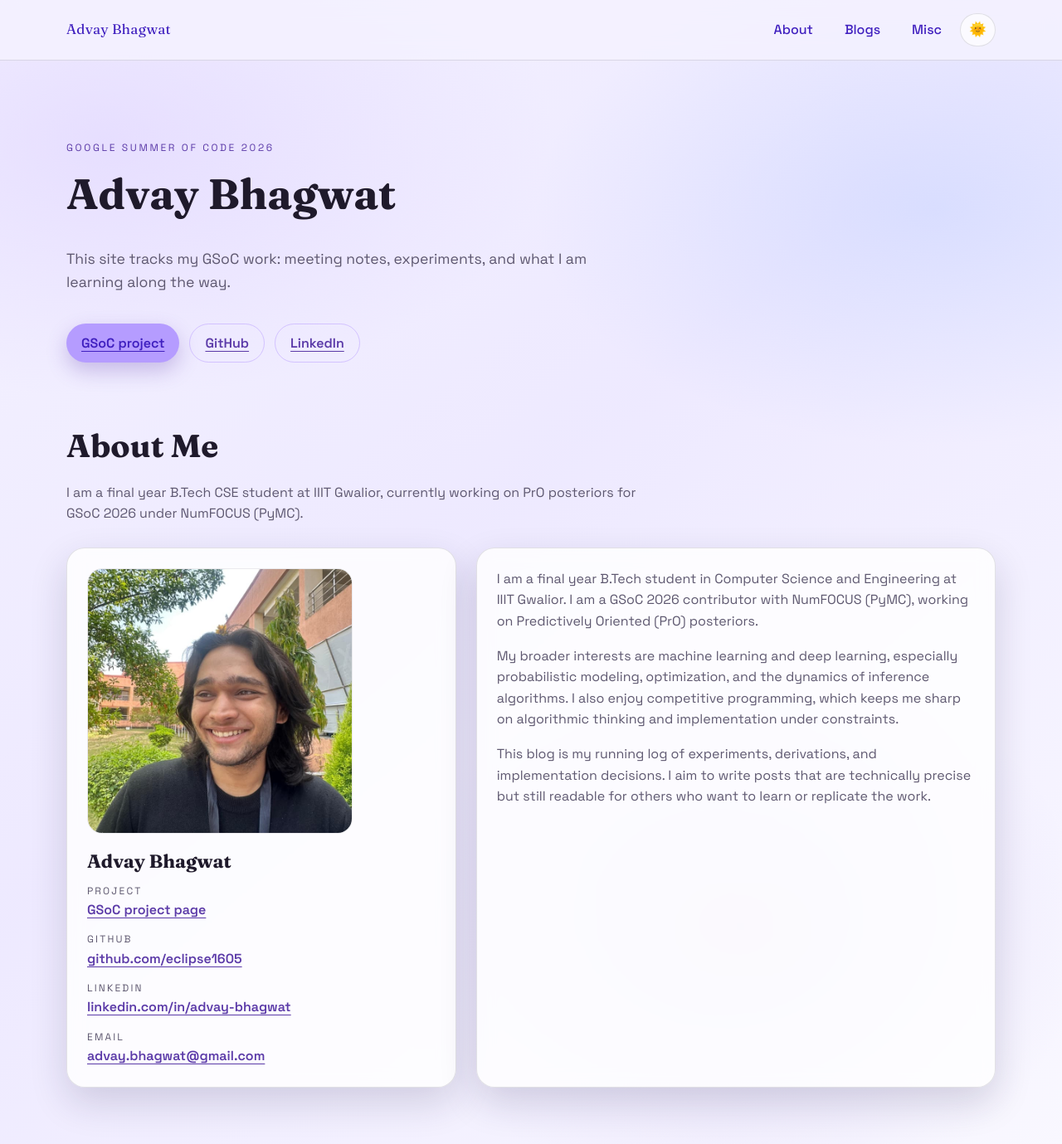
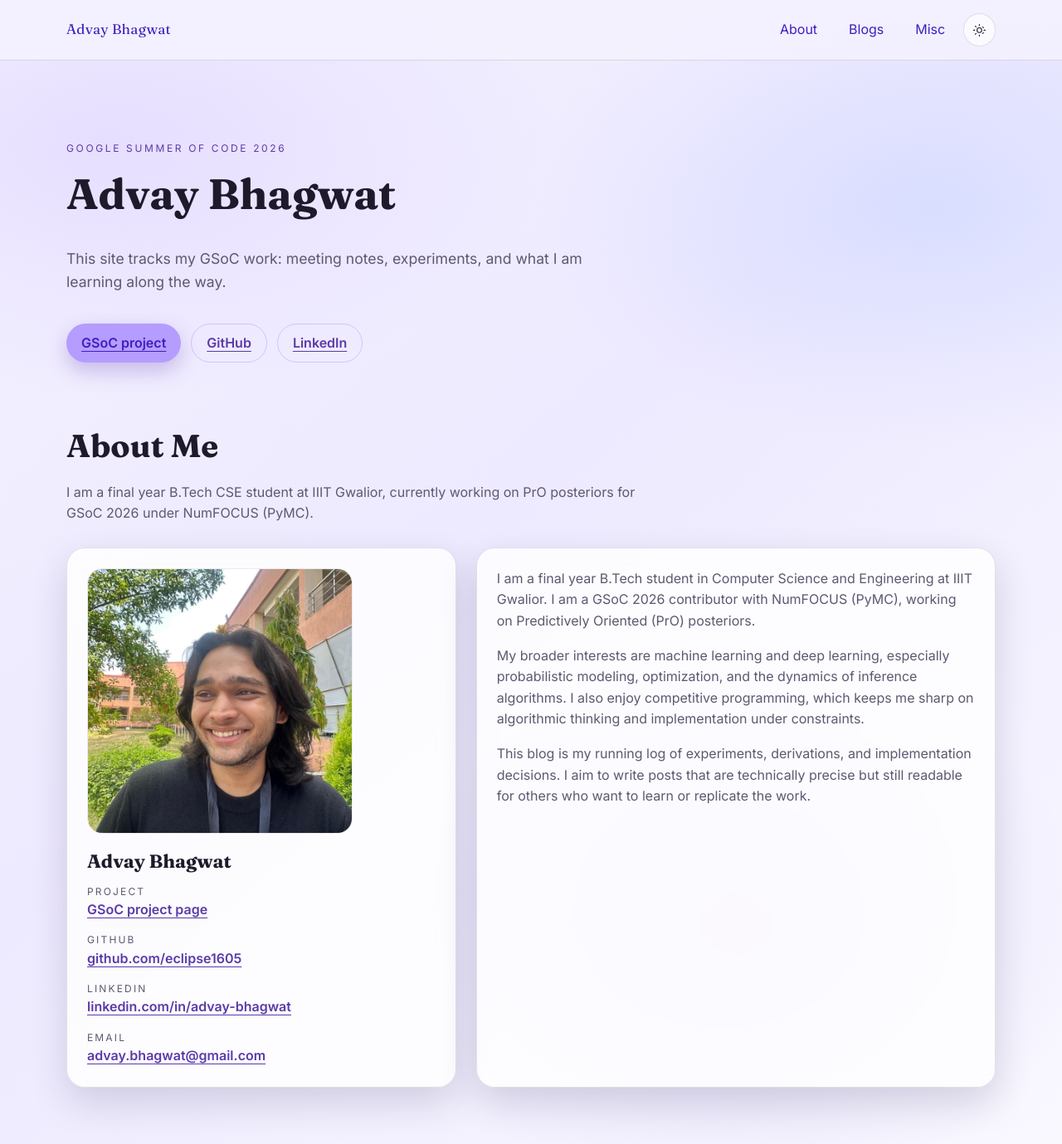
Before and after one commit to eclipse1605/eclipse1605.github.io, a Jekyll site: the page built from index.md, in a window 1280 px wide and 1400 px high. Shown: the top 1379 px of the window at 83% size. Built offline with Jekyll 4.4.1, drawn with Linux system fonts in a browser that asks for light colours; nearby versions of some CDN libraries; some of the changed text lies outside the part shown.

Commit message:
minor changes

```diff
--- a/_layouts/default.html
+++ b/_layouts/default.html
@@ -55,7 +55,17 @@
             <a href="{{ '/' | relative_url }}#blogs">Blogs</a>
             <a href="{{ '/misc/' | relative_url }}">Misc</a>
           </nav>
-          <button class="theme-toggle" id="theme-toggle" type="button" aria-label="Toggle dark mode" aria-pressed="false"><span class="theme-icon">🌞</span></button>
+          <button class="theme-toggle" id="theme-toggle" type="button" aria-label="Toggle dark mode" aria-pressed="false">
+            <span class="theme-icon" aria-hidden="true">
+              <svg class="icon icon-sun" viewBox="0 0 24 24" fill="none" stroke="currentColor" stroke-width="1.5" xmlns="http://www.w3.org/2000/svg" aria-hidden="true">
+                <circle cx="12" cy="12" r="4"></circle>
+                <path d="M12 2v2M12 20v2M20 12h2M2 12H4M17.657 6.343l1.414 1.414M4.929 19.071l1.414-1.414M17.657 17.657l1.414-1.414M4.929 4.929L6.343 6.343" stroke-linecap="round" stroke-linejoin="round"></path>
+              </svg>
+              <svg class="icon icon-moon" viewBox="0 0 24 24" fill="none" stroke="currentColor" stroke-width="1.5" xmlns="http://www.w3.org/2000/svg" aria-hidden="true">
+                <path d="M21 12.79A9 9 0 1111.21 3 7 7 0 0021 12.79z" stroke-linecap="round" stroke-linejoin="round"></path>
+              </svg>
+            </span>
+          </button>
         </div>
       </div>
     </header>
@@ -104,8 +113,12 @@
           const isDark = root.dataset.theme === "dark";
           if (toggle) {
             toggle.setAttribute("aria-pressed", String(isDark));
-            const icon = toggle.querySelector('.theme-icon');
-            if (icon) icon.textContent = isDark ? '🌜' : '🌞';
+            const sun = toggle.querySelector('.icon-sun');
+            const moon = toggle.querySelector('.icon-moon');
+            if (sun && moon) {
+              sun.style.display = isDark ? 'none' : 'inline-block';
+              moon.style.display = isDark ? 'inline-block' : 'none';
+            }
           }
         };
 
--- a/assets/css/site.css
+++ b/assets/css/site.css
@@ -1,4 +1,4 @@
-@import url("https://fonts.googleapis.com/css2?family=Fraunces:wght@300;400;600;700&family=Space+Grotesk:wght@300;400;500;600;700&display=swap");
+@import url("https://fonts.googleapis.com/css2?family=Inter:wght@300;400;600;700&family=Fraunces:wght@300;400;600;700&family=Space+Grotesk:wght@300;400;500;600;700&display=swap");
 
 :root {
   color-scheme: light;
@@ -55,7 +55,7 @@ body {
   min-height: 100vh;
   color: var(--ink);
   background: var(--bg);
-  font-family: "Space Grotesk", "Segoe UI", sans-serif;
+  font-family: "Inter", "Space Grotesk", "Segoe UI", sans-serif;
   line-height: 1.6;
 }
 
@@ -177,6 +177,21 @@ img {
   font-size: 1.05rem;
   display: inline-block;
   line-height: 1;
+}
+
+.theme-toggle svg {
+  width: 1.05rem;
+  height: 1.05rem;
+  display: inline-block;
+  vertical-align: middle;
+}
+
+.theme-toggle .icon-moon {
+  display: none;
+}
+
+.katex {
+  color: var(--ink);
 }
 
 /* Ensure HLJS blocks have sane spacing when the remote theme is present */
@@ -395,7 +410,7 @@ pre code, pre code.hljs, pre.hljs {
   padding: 10px 14px;
   border-radius: 12px;
   border: 1px solid var(--border);
-  background: rgba(255, 255, 255, 0.7);
+  background: var(--card);
   transition: border 0.2s ease, transform 0.2s ease;
   font-weight: 600;
 }
@@ -409,7 +424,7 @@ pre code, pre code.hljs, pre.hljs {
   width: 100%;
   border: 1px solid var(--border);
   border-radius: 16px;
-  background: rgba(255, 255, 255, 0.85);
+  background: var(--card);
   min-height: 520px;
 }
 
@@ -419,7 +434,7 @@ pre code, pre code.hljs, pre.hljs {
 }
 
 .nb-cell {
-  background: rgba(255, 255, 255, 0.92);
+  background: var(--card);
   border: 1px solid var(--border);
   border-radius: 16px;
   padding: 18px;
@@ -436,8 +451,8 @@ pre code, pre code.hljs, pre.hljs {
 }
 
 .nb-source {
-  background: #1f1b16;
-  color: #f4eee6;
+  background: var(--code-bg);
+  color: var(--code-ink);
   padding: 14px;
   border-radius: 12px;
   overflow-x: auto;
@@ -586,7 +601,7 @@ pre code, pre code.hljs, pre.hljs {
 }
 
 .post-content {
-  background: rgba(255, 255, 255, 0.9);
+  background: var(--card);
   border-radius: 22px;
   padding: 28px;
   border: 1px solid var(--border);
```
Also changed, not shown: other parts of _layouts/default.html (+0 -1 lines), index.md (+0 -1 lines), misc/index.md (+0 -1 lines).
